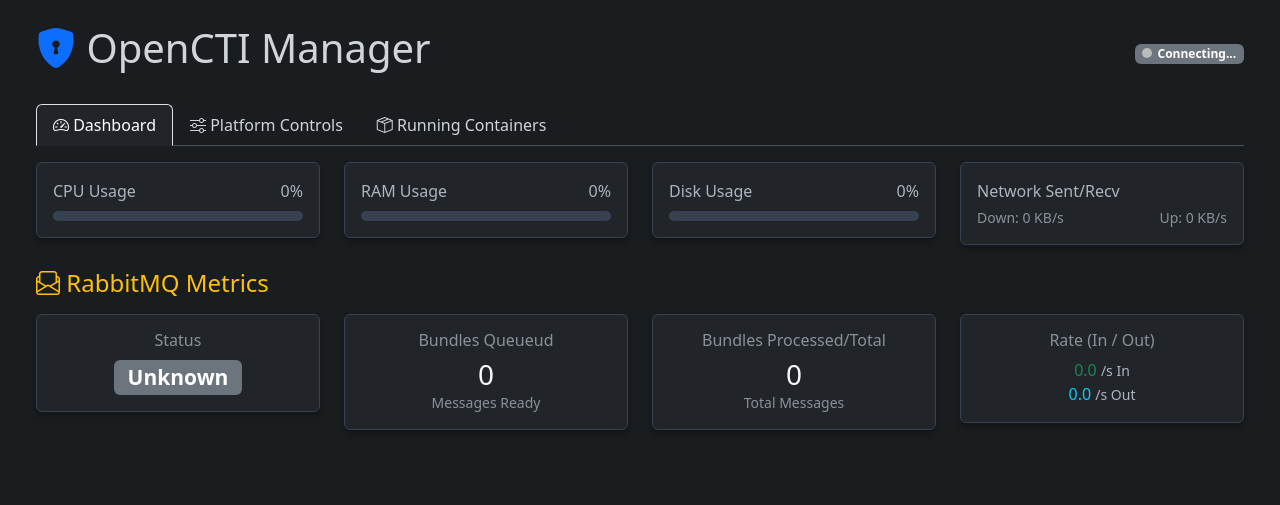
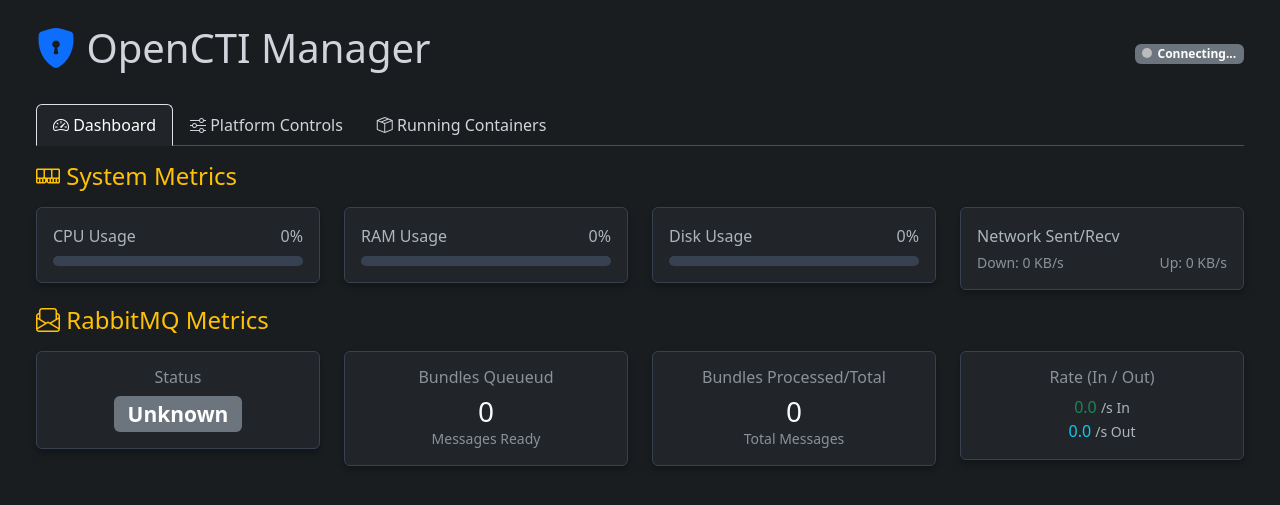
Before and after one commit to pranav-r13/docker_manager, a Flask app: page / in a window 1280 px wide. Shown: the top 505 px of the page. Run offline with Flask 3, Linux system fonts and the light colour scheme; some libraries are stand-ins or nearby versions.

Commit message:
changes in index.html

```diff
--- a/templates/index.html
+++ b/templates/index.html
@@ -104,9 +104,10 @@
         <div class="tab-content" id="mainTabContent">
 
             <!-- DASHBOARD TAB -->
+            <h4 class="mb-3 text-warning"><i class="bi bi-memory"></i> System Metrics</h4>
             <div class="tab-pane fade show active" id="dashboard-pane" role="tabpanel">
                 <!-- System Stats -->
-                <div class="row mb-4">
+                <div class="row mb-3">
                     <div class="col-md-3">
                         <div class="card p-3">
                             <label>CPU Usage <span id="cpu-val" class="float-end">0%</span></label>
@@ -147,7 +148,7 @@
 
                 <!-- RabbitMQ Stats -->
                 <h4 class="mb-3 text-warning"><i class="bi bi-envelope-paper"></i> RabbitMQ Metrics</h4>
-                <div class="row mb-4">
+                <div class="row mb-3">
                     <div class="col-md-3">
                         <div class="card p-3 text-center">
                             <h6 class="text-muted mb-2">Status</h6>
```
